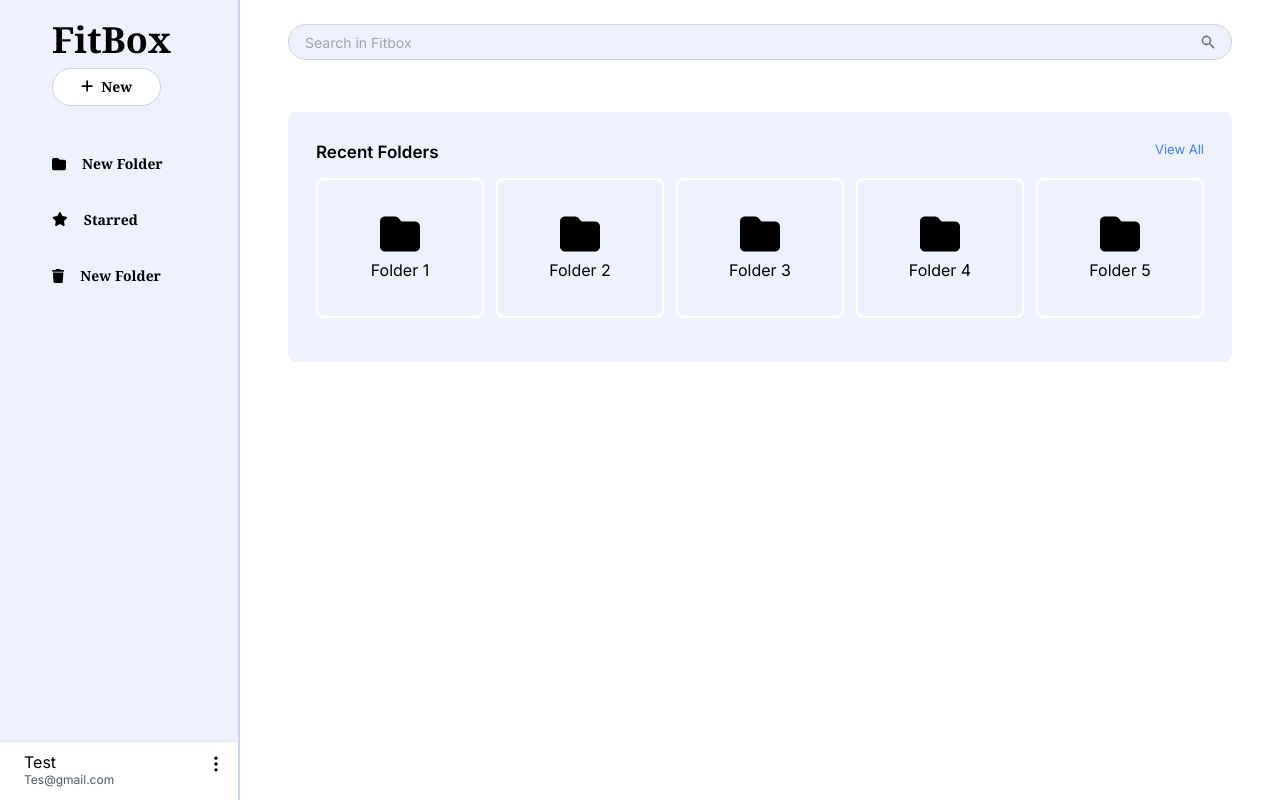
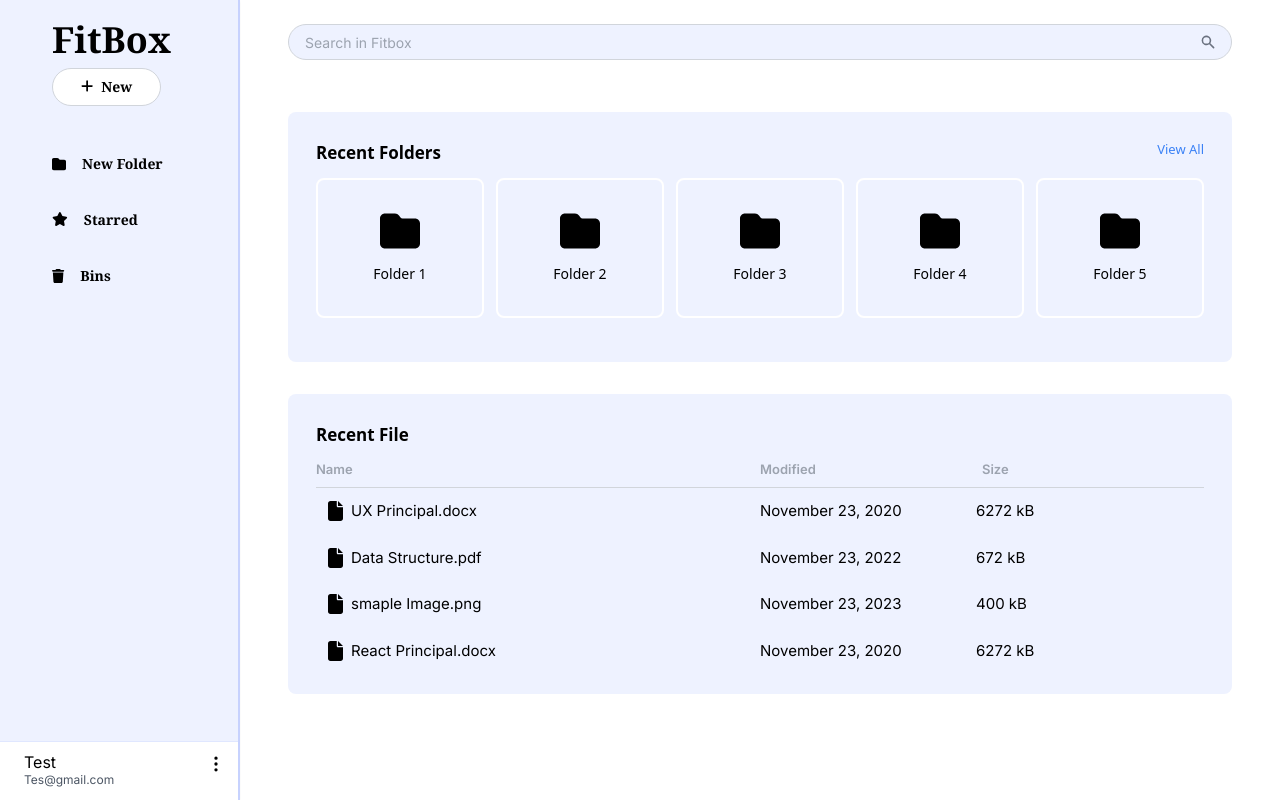
Before and after one commit to ECCloud-Team/client-side, a Next.js app: page / in a window 1280 px wide. Built offline with nearby package versions, Linux system fonts and the light colour scheme.

Commit message:
Recent file

```diff
--- a/src/app/_components/Sidebar.tsx
+++ b/src/app/_components/Sidebar.tsx
@@ -2,7 +2,6 @@
 import { ChevronFirst, ChevronLast, MoreVertical } from 'lucide-react'
 import React, { useState } from "react";
 import Link from "next/link";
-import { useRouter } from "next/navigation";
 import { FontAwesomeIcon } from '@fortawesome/react-fontawesome';
 import { faFolder, faPlus, faStar, faTrash} from '@fortawesome/free-solid-svg-icons';
 
@@ -33,13 +32,13 @@ export default function Sidebar({ children }: { children: React.ReactNode }) {
                         </button>
                         {dropdownOpen && (
                             <ul className="absolute z-[1] flex flex-col space-y-4 p-2 m-2 shadow bg-white rounded-md">
-                            <Link href="/categories/Best-Sellers" className="text-sm">
+                            <Link href="/categories/New-Folder" className="text-sm">
                                 New Folder
                             </Link>
-                            <Link href="/categories/Fiction" className="text-sm">
+                            <Link href="/categories/File-Upload" className="text-sm">
                                 File Upload
                             </Link>
-                            <Link href="/categories/Romance" className="text-sm">
+                            <Link href="/categories/Folder-Upload" className="text-sm">
                                 Folder Upload
                             </Link>
                             </ul>
@@ -60,7 +59,7 @@ export default function Sidebar({ children }: { children: React.ReactNode }) {
                         type="button"
                         className="flex justify-between gap-2 mt-5 py-2 items-center text-[17px] text-sm hover:text-blue-300">
                         <FontAwesomeIcon icon={faTrash} className='mr-2 justify-center' />
-                        New Folder
+                        Bins
                         </button>
                         </div>
                 </div>
--- /dev/null
+++ b/src/app/_components/file/Fileitems.tsx
@@ -0,0 +1,31 @@
+import moment from "moment";
+import { Folder } from "lucide-react";
+import React from "react";
+import { FontAwesomeIcon } from '@fortawesome/react-fontawesome';
+import { faFile, faFolder } from "@fortawesome/free-solid-svg-icons";
+
+
+interface FileitemsProps {
+    file: {
+        id: number;
+        name: string;
+        modifiedAt: string;
+        size: string;
+    };
+}
+export default function Fileitems({file}:FileitemsProps) {
+    return (
+        <div className="grid grid-cols-2 md:grid-cols-2 justify-between cursor-pointer hover:bg-white
+        p-3 rounded-md">
+            <div className="flex gap-2 items-center">
+                <FontAwesomeIcon icon={faFile} className='text-[20px]' />
+                <h2 className="text-[15px]">{file.name}</h2>
+            </div>
+            <div className="grid grid-cols-2">
+                <h2 className="text-[15px]">{moment(file.modifiedAt).format("MMMM DD, YYYY")}</h2>
+                <h2 className="text-[15px]">{(file.size)}</h2>
+            </div>
+        </div>
+    )
+
+}
--- /dev/null
+++ b/src/app/_components/file/Filelist.tsx
@@ -0,0 +1,110 @@
+import React from "react";
+import Fileitems from "./Fileitems";
+// import useFolderTree from "@/hooks/useFolderTree";
+
+export default function Filelist() {
+  // const userID = "user123";
+  // const { folderTree, loading, error } = useFolderTree(userID);
+  const contohFolderTree = [
+    {
+      _id: "665010a8fba2bdd8f6408ddc",
+      user_id: "user123",
+      name: "My Folder",
+      parent_id: null,
+      createdDate: "2024-05-24T03:59:36.220Z",
+      __v: 0,
+      files: [
+        {
+          _id: "6650126ac08d9bafd0c1b01d",
+          user_id: "user123",
+          filename: "succsess icon (1).svg",
+          path: "uploads\\1716523626718-succsess icon (1).svg",
+          size: 4727,
+          folder_id: "665010a8fba2bdd8f6408ddc",
+          uploadDate: "2024-05-24T04:07:06.741Z",
+          __v: 0,
+        },
+      ],
+      subFolders: [
+        {
+          _id: "66518430d01c604894f53321",
+          user_id: "user123",
+          name: "My Folder2",
+          parent_id: "665010a8fba2bdd8f6408ddc",
+          createdDate: "2024-05-25T06:24:48.185Z",
+          __v: 0,
+          files: [],
+          subFolders: [],
+        },
+      ],
+    },
+  ];
+   const fileList=[
+         {
+             id:1,
+             name:'UX Principal.docx',
+             type:'doc',
+             size:'6272 kB',
+             modifiedAt:'Nov 23,2020'
+         },
+         {
+             id:2,
+             name:'Data Structure.pdf',
+             type:'pdf',
+             size:'672 kB',
+             modifiedAt:'Nov 23,2022'
+         },
+         {
+             id:3,
+             name:'smaple Image.png',
+             type:'image',
+             size:'400 kB',
+             modifiedAt:'Nov 23,2023'
+         },
+         {
+             id:4,
+             name:'React Principal.docx',
+             type:'doc',
+             size:'6272 kB',
+             modifiedAt:'Nov 23,2020'
+         },
+
+     ]
+  // if (loading) return <p>Loading...</p>;
+  // if (error) return <p>Error: {error}</p>;
+  // console.log(folderTree);
+  return (
+    <div className="p-7 h-[300px]  mx-12 bg-indigo-50 rounded-lg">
+      <h2 className="text-[17px] font-bold items-center font-sans">
+        Recent File</h2>
+        <div className='grid grid-cols-1
+        md:grid-cols-2
+        text-[13px]
+        font-semibold
+        border-b-[1px]
+        pb-2 mt-3
+        border-gray-300
+         text-gray-400'>
+            <h2>Name</h2>
+            <div className='grid grid-cols-2'>
+                <h2>Modified</h2>
+                <h2>Size
+                {/* <svg xmlns="http://www.w3.org/2000/svg" onClick={()=>deleteFile(file)}//
+                        fill="none" viewBox="0 0 24 24"
+                        strokeWidth={1.5} stroke="currentColor"
+                        className="w-5 h-5 float-right text-red-500 hover:scale-110 transition-all">
+                        <path strokeLinecap="round" strokeLinejoin="round" d="M14.74 9l-.346 9m-4.788 0L9.26 9m9.968-3.21c.342.052.682.107 1.022.166m-1.022-.165L18.16 19.673a2.25 2.25 0 01-2.244 2.077H8.084a2.25 2.25 0 01-2.244-2.077L4.772 5.79m14.456 0a48.108 48.108 0 00-3.478-.397m-12 .562c.34-.059.68-.114 1.022-.165m0 0a48.11 48.11 0 013.478-.397m7.5 0v-.916c0-1.18-.91-2.164-2.09-2.201a51.964 51.964 0 00-3.32 0c-1.18.037-2.09 1.022-2.09 2.201v.916m7.5 0a48.667 48.667 0 00-7.5 0" />
+                    </svg > */}
+                </h2>
+            </div>
+        </div>
+        {fileList&&fileList.map((item,index)=>(
+            <div key={index}>
+
+            <Fileitems file={item} key={index}/>
+            </div>
+
+        ))}
+    </div>
+  );
+}
--- a/src/app/_components/folder/Folderitems.tsx
+++ b/src/app/_components/folder/Folderitems.tsx
@@ -15,7 +15,7 @@ export default function Folderitems({folder}:FolderitemsProps) {
         <div className="w-full flex flex-col justify-center items-center h-[140px] border-[2px] border-white rounded-lg p-5
         gap-1 hover:scale-105 hover:shadow-md cursor-pointer">
             <FontAwesomeIcon icon={faFolder} className='text-[40px]' />
-            <h2 className="line-clamp-2 text-center">{folder.name}</h2>
+            <h2 className="line-clamp-2 pt-2 text-center">{folder.name}</h2>
         </div>
     )
 
--- a/src/app/_components/folder/Folderlist.tsx
+++ b/src/app/_components/folder/Folderlist.tsx
@@ -66,13 +66,13 @@ export default function Folderlist() {
   // console.log(folderTree);
   return (
     <div className="p-7 h-[250px]  mx-12 bg-indigo-50 rounded-lg">
-      <h2 className="text-[17px] font-semibold items-center">
+      <h2 className="text-[17px] font-bold items-center font-sans">
         Recent Folders
         <span className="float-right text-blue-500 font-normal text-[13px] cursor-pointer">
           View All
         </span>
       </h2>
-      <div className="grid grid-cols-2 md:grid-cols-3 lg:grid-cols-4 xl:grid-cols-5 mt-3 gap-3">
+      <div className="grid grid-cols-2 md:grid-cols-3 lg:grid-cols-4 xl:grid-cols-5 mt-3 gap-3 font-sans text-[14px]">
         {folderlist.map((item, i) => (
           <Folderitems key={i} folder={item} />
         ))}
--- a/src/app/page.tsx
+++ b/src/app/page.tsx
@@ -5,6 +5,7 @@ import { useEffect } from "react";
 import Sidebar from "./_components/Sidebar";
 import Searchbar from "./_components/Searchbar";
 import Folderlist from "./_components/folder/Folderlist";
+import Filelist from "./_components/file/Filelist";
 
 export default function Home() {
   return (
@@ -12,9 +13,12 @@ export default function Home() {
       <Sidebar >
         <li></li>
       </Sidebar>
-      <div className="flex flex-col w-full">
+      <div className="w-full">
         <Searchbar />
-        <Folderlist />
+        <div className="flex flex-col gap-8">
+          <Folderlist />
+          <Filelist />
+        </div>
       </div>
     </div>
   );
```
Also changed, not shown: package.json (+5 -4 lines), 1 other file (tests, documents, lock files or other folders).
